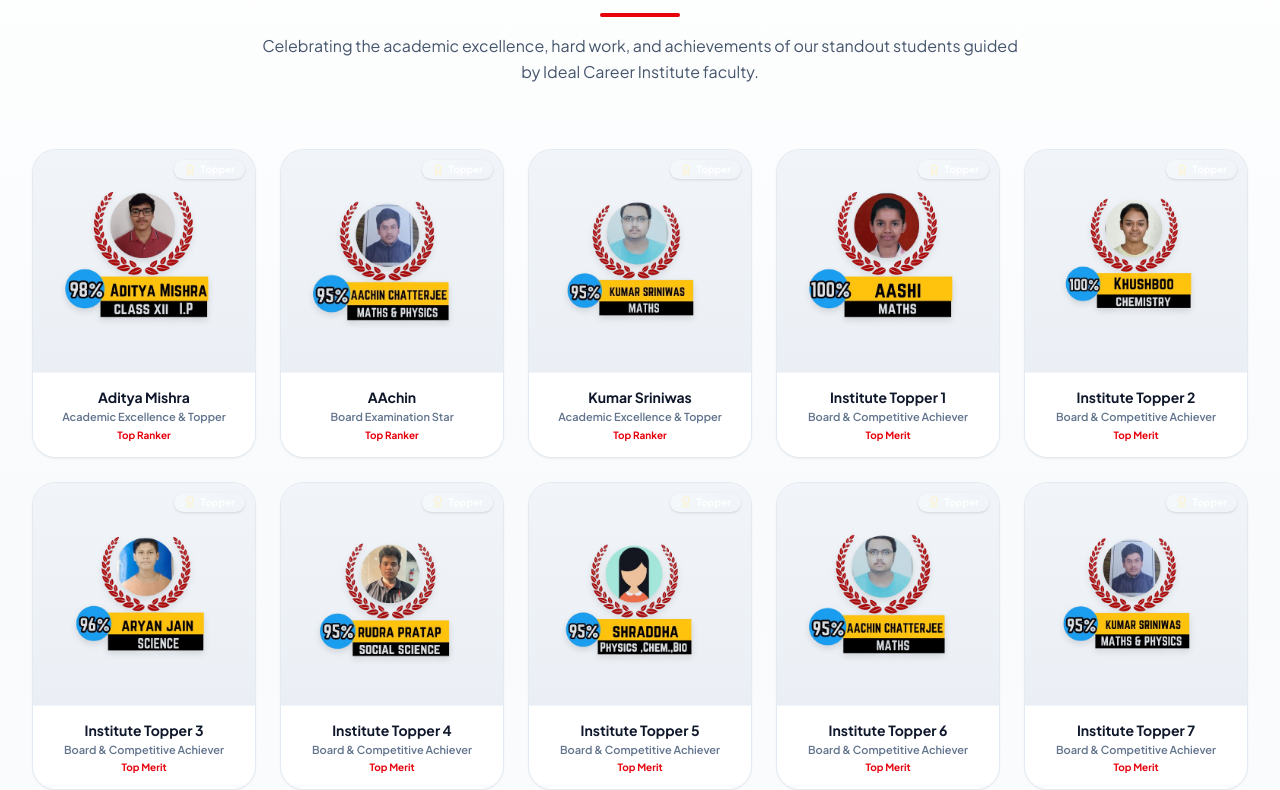
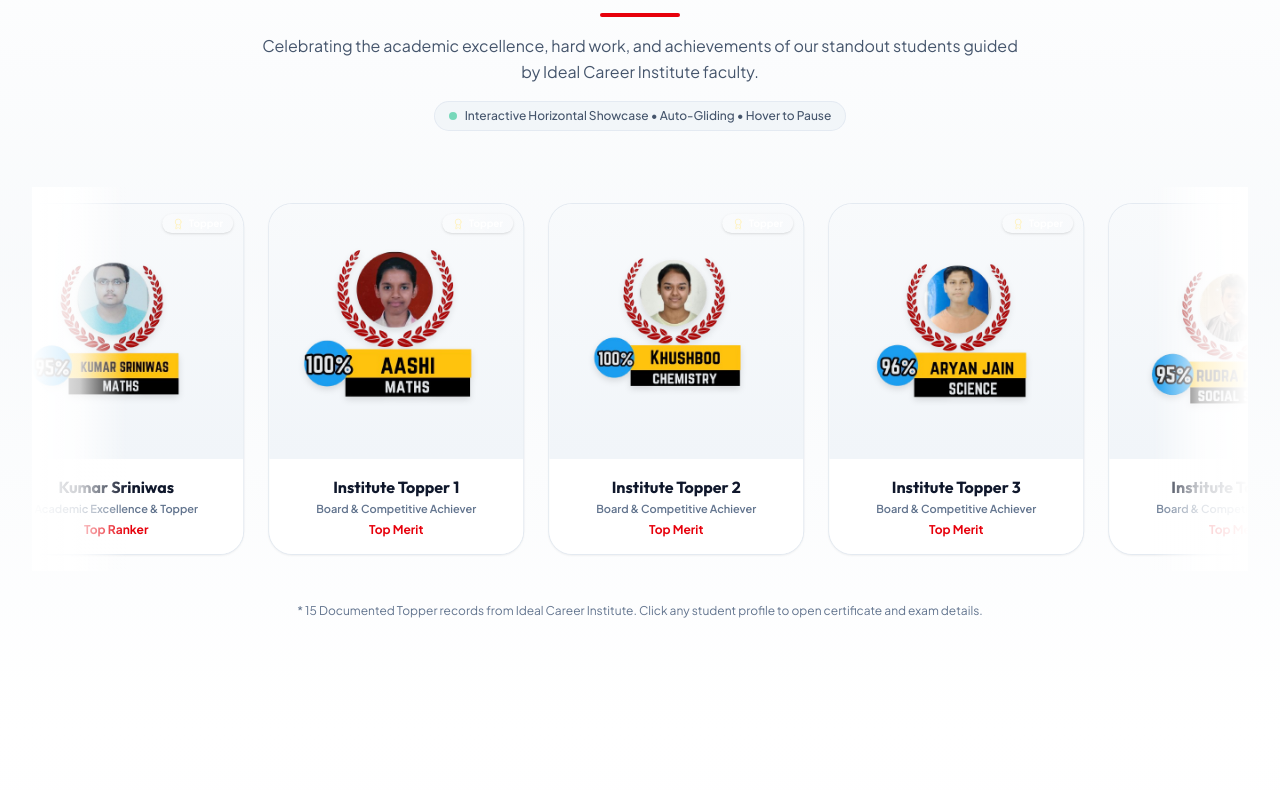
Before and after one commit to DevNs-cmd/ideal-career-institute, a React (Vite) app in the folder client/: page / in a window 1280 px wide. Shown: the part 3759-4549 px from the top of the page. Built offline with nearby package versions, Linux system fonts and the light colour scheme; no server answers; a web font is replaced by a local one.

Commit message:
feat(toppers): transform vertical multi-row grid into continuous horizontal auto-sliding reel with pause on hover and lightbox

```diff
--- a/client/src/components/ToppersSection.tsx
+++ b/client/src/components/ToppersSection.tsx
@@ -34,7 +34,7 @@ export const ToppersSection: React.FC<ToppersSectionProps> = ({ toppers }) => {
       <div className="max-w-7xl mx-auto px-4 sm:px-6 lg:px-8">
 
         {/* Section Header */}
-        <div className="text-center max-w-3xl mx-auto mb-16">
+        <div className="text-center max-w-3xl mx-auto mb-10 sm:mb-14">
           <div className="inline-flex items-center gap-1.5 px-3 py-1 rounded-full bg-amber-100 text-amber-800 text-xs font-bold tracking-wider uppercase mb-3">
             <Sparkles className="w-3.5 h-3.5 text-amber-600" /> Proven Student Success
           </div>
@@ -42,28 +42,42 @@ export const ToppersSection: React.FC<ToppersSectionProps> = ({ toppers }) => {
             Our Hall of <span className="text-red-600">Toppers</span>
           </h2>
           <div className="w-20 h-1 bg-red-600 mx-auto mt-4 rounded-full" />
-          <p className="mt-4 text-base text-slate-600 leading-relaxed">
+          <p className="mt-4 text-base text-slate-600 leading-relaxed font-normal">
             Celebrating the academic excellence, hard work, and achievements of our standout students guided by Ideal Career Institute faculty.
           </p>
+          <div className="inline-flex items-center gap-2 mt-4 px-3.5 py-1.5 rounded-full bg-slate-100/90 text-slate-600 text-xs font-medium border border-slate-200/80">
+            <span className="w-2 h-2 rounded-full bg-emerald-500 animate-pulse" />
+            <span>Interactive Horizontal Showcase • Auto-Gliding • Hover to Pause</span>
+          </div>
         </div>
 
-        {/* Toppers Responsive Grid */}
-        <div className="grid grid-cols-2 sm:grid-cols-3 md:grid-cols-4 lg:grid-cols-5 gap-4 sm:gap-6">
-          {effectiveToppers.map((topper, idx) => (
+        {/* Horizontal Sliding Showcase Reel */}
+        <div className="relative w-full overflow-hidden py-4">
+          {/* Left and Right Ambient Frosted Vignette Masks */}
+          <div className="pointer-events-none absolute left-0 top-0 bottom-0 w-10 sm:w-24 bg-gradient-to-r from-white via-white/80 to-transparent z-10" />
+          <div className="pointer-events-none absolute right-0 top-0 bottom-0 w-10 sm:w-24 bg-gradient-to-l from-white via-white/80 to-transparent z-10" />
+
+          {/* Continuous Sliding Marquee Track */}
           <div
-              key={topper.id || idx}
-              onClick={() => setSelectedTopperIndex(idx)}
-              className="group relative bg-white rounded-3xl border border-slate-200/90 shadow-xs hover:shadow-2xl hover:border-amber-300/80 transition-all duration-300 transform hover:-translate-y-2 cursor-pointer overflow-hidden flex flex-col"
+            className="flex gap-4 sm:gap-6 animate-marquee-left select-none"
+            style={{ animationDuration: '48s' }}
+          >
+            {[...effectiveToppers, ...effectiveToppers].map((topper, idx) => {
+              const originalIdx = idx % effectiveToppers.length;
+              return (
+                <div
+                  key={`${topper.id || originalIdx}-${idx}`}
+                  onClick={() => setSelectedTopperIndex(originalIdx)}
+                  className="w-56 sm:w-64 flex-shrink-0 group relative bg-white rounded-3xl border border-slate-200/90 shadow-xs hover:shadow-2xl hover:border-amber-400/80 transition-all duration-300 transform hover:-translate-y-2 cursor-pointer overflow-hidden flex flex-col"
                 >
                   {/* Image Frame with Professional Background */}
-              <div className="relative w-full aspect-square bg-gradient-to-b from-slate-100 to-slate-200/70 p-4 flex items-center justify-center overflow-hidden">
+                  <div className="relative w-full aspect-square bg-gradient-to-b from-slate-50 to-slate-100 p-4 flex items-center justify-center overflow-hidden">
                     <img
                       src={topper.image_url}
                       alt={topper.student_name}
                       className="w-full h-full object-contain filter drop-shadow-md group-hover:scale-110 transition-transform duration-500"
                       loading="lazy"
                       onError={(e) => {
-                    // Fallback avatar icon
                         (e.target as HTMLElement).style.display = 'none';
                       }}
                     />
@@ -83,25 +97,27 @@ export const ToppersSection: React.FC<ToppersSectionProps> = ({ toppers }) => {
                   </div>
 
                   {/* Details */}
-              <div className="p-3.5 text-center flex-1 flex flex-col justify-center bg-white border-t border-slate-100">
-                <h3 className="text-sm font-bold text-slate-900 group-hover:text-red-600 transition-colors line-clamp-1">
+                  <div className="p-4 text-center flex-1 flex flex-col justify-center bg-white border-t border-slate-100">
+                    <h3 className="text-sm sm:text-base font-bold text-slate-900 group-hover:text-red-600 transition-colors line-clamp-1 font-outfit">
                       {topper.student_name}
                     </h3>
                     <span className="text-[11px] font-semibold text-slate-500 block mt-0.5 line-clamp-1">
                       {topper.exam_or_class}
                     </span>
-                <span className="text-[10px] text-red-600 font-bold block mt-0.5">
+                    <span className="text-xs text-red-600 font-bold block mt-1">
                       {topper.score_or_rank}
                     </span>
                   </div>
                 </div>
-          ))}
+              );
+            })}
+          </div>
         </div>
 
         {/* View All & Modal Note */}
-        <div className="text-center mt-12">
+        <div className="text-center mt-8">
           <p className="text-xs text-slate-500">
-            * Displaying authentic alumni and topper records from Ideal Career Institute. Click on any student profile to view expanded portrait.
+            * 15 Documented Topper records from Ideal Career Institute. Click any student profile to open certificate and exam details.
           </p>
         </div>
 
```
Lines whose indentation alone changed are shown as unchanged.
